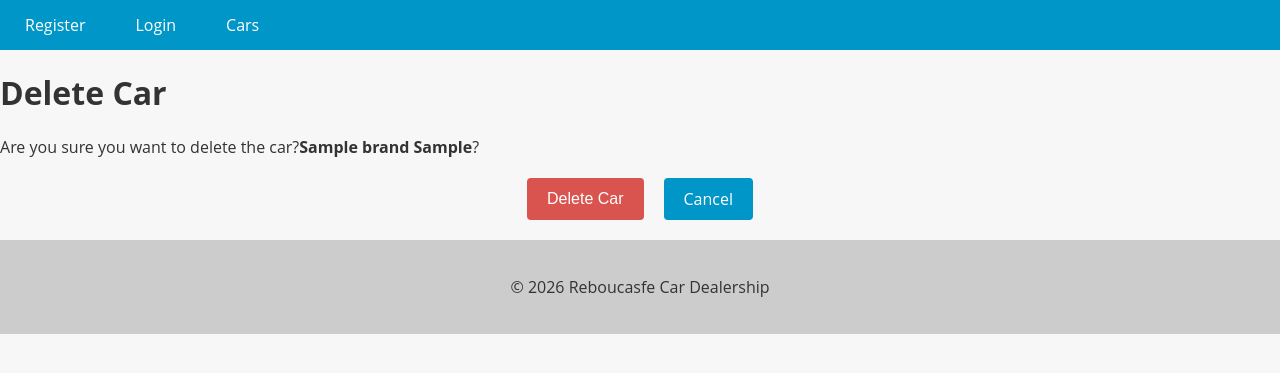
After one commit to reboucasfe/APP-Cars, a Django app: page /car/1/delete/ in a window 1280 px wide. The commit adds this page. Shown: the top 373 px of the page. Run offline with Django 5.2, Linux system fonts and the light colour scheme; tables that the repository leaves empty hold one stand-in row (values such as "Sample post").

Commit message:
feat: create page cars delete

```diff
--- a/app/urls.py
+++ b/app/urls.py
@@ -2,7 +2,7 @@ from django.contrib import admin
 from django.urls import path
 from django.conf import settings
 from django.conf.urls.static import static
-from cars.views import NewCarCreateView, CarsListView, CarDetailView, CarUpdateView
+from cars.views import NewCarCreateView, CarsListView, CarDetailView, CarUpdateView, CarDeleteView
 from accounts.views import register_view, login_view, logout_view
 
 urlpatterns = [
@@ -14,4 +14,5 @@ urlpatterns = [
     path('car/<int:pk>/', CarDetailView.as_view(), name='car_detail'),
     path ('register/', register_view, name='register'),
     path('car/<int:pk>/update/', CarUpdateView.as_view(), name='car_update'),
+    path('car/<int:pk>/delete/', CarDeleteView.as_view(), name='car_delete'),
 ] + static(settings.MEDIA_URL, document_root=settings.MEDIA_ROOT)
--- /dev/null
+++ b/cars/templates/car_delete.html
@@ -0,0 +1,63 @@
+{% extends "base.html" %}
+
+{% block content %}
+  <style>
+    .buttons-container {
+      display: flex;
+      justify-content: center;
+      margin-top: 20px;
+      margin-bottom: 20px;
+    }
+
+    .btn {
+      display: inline-block;
+      background-color: #0096c7;
+      color: #fff;
+      border: none;
+      padding: 10px 20px;
+      font-size: 16px;
+      border-radius: 4px;
+      cursor: pointer;
+      transition: background-color 0.3s ease-in-out;
+      margin: 0 10px;
+    }
+
+    .btn:hover {
+      background-color: #108eb8;
+    }
+
+    .btn-danger {
+      background-color: #d9534f;
+      text-decoration: none !important;
+    }
+
+    .btn-danger:hover {
+      background-color: #d2221c;
+    }
+
+    .error-message {
+      color: #d9534f;
+      font-size: 14px;
+      margin-top: 5px;
+    }
+
+    a {
+      text-decoration: none !important;
+    }
+  </style>
+  <div class="card">
+    <div class="card-header">
+      <h1 class="card-title">Delete Car</h1>
+    </div>
+    <div class="card-body">
+      <p>Are you sure you want to delete the car?<strong>{{ object.brand }} {{ object.model }}</strong>?</p>
+      <form method="post">
+        {% csrf_token %}
+        <div class="buttons-container">
+          <button type="submit" class="btn btn-danger">Delete Car</button>
+          <a href="{% url 'car_update' pk=object.pk %}" class="btn btn-secondary">Cancel</a>
+        </div>
+      </form>
+    </div>
+  </div>
+{% endblock %}
--- a/cars/templates/car_detail.html
+++ b/cars/templates/car_detail.html
@@ -89,5 +89,6 @@
   </div>
   <div class="buttons-container">
     <a href="{% url 'car_update' pk=object.pk %}" class="btn btn-primary">Edit</a>
+    <a href="{% url 'car_delete' pk=object.pk %}" class="btn btn-danger">Delete</a>
   </div>
 {% endblock %}
--- a/cars/templates/car_update.html
+++ b/cars/templates/car_update.html
@@ -115,6 +115,7 @@
     <div>
       <div class="buttons-container">
         <input type="submit" value="Save Changes" class="btn btn-primary">
+        <a href="{% url 'car_delete' pk=object.pk %}" class="btn btn-danger">Delete</a>
         <a href="{% url 'cars_list' %}" class="btn btn-secondary">Cancel</a>
       </div>
     </div>
--- a/cars/views.py
+++ b/cars/views.py
@@ -1,6 +1,6 @@
 from cars.models import Car
 from cars.forms import CarModelForm
-from django.views.generic import ListView, CreateView, DetailView, UpdateView
+from django.views.generic import ListView, CreateView, DetailView, UpdateView, DeleteView
 
 
 class CarsListView(ListView):
@@ -30,3 +30,8 @@ class CarUpdateView(UpdateView):
     form_class = CarModelForm
     template_name = 'car_update.html'
     success_url = '/cars/'
+
+class CarDeleteView(DeleteView):
+    model = Car
+    template_name = 'car_delete.html'
+    success_url = '/cars/'
```
